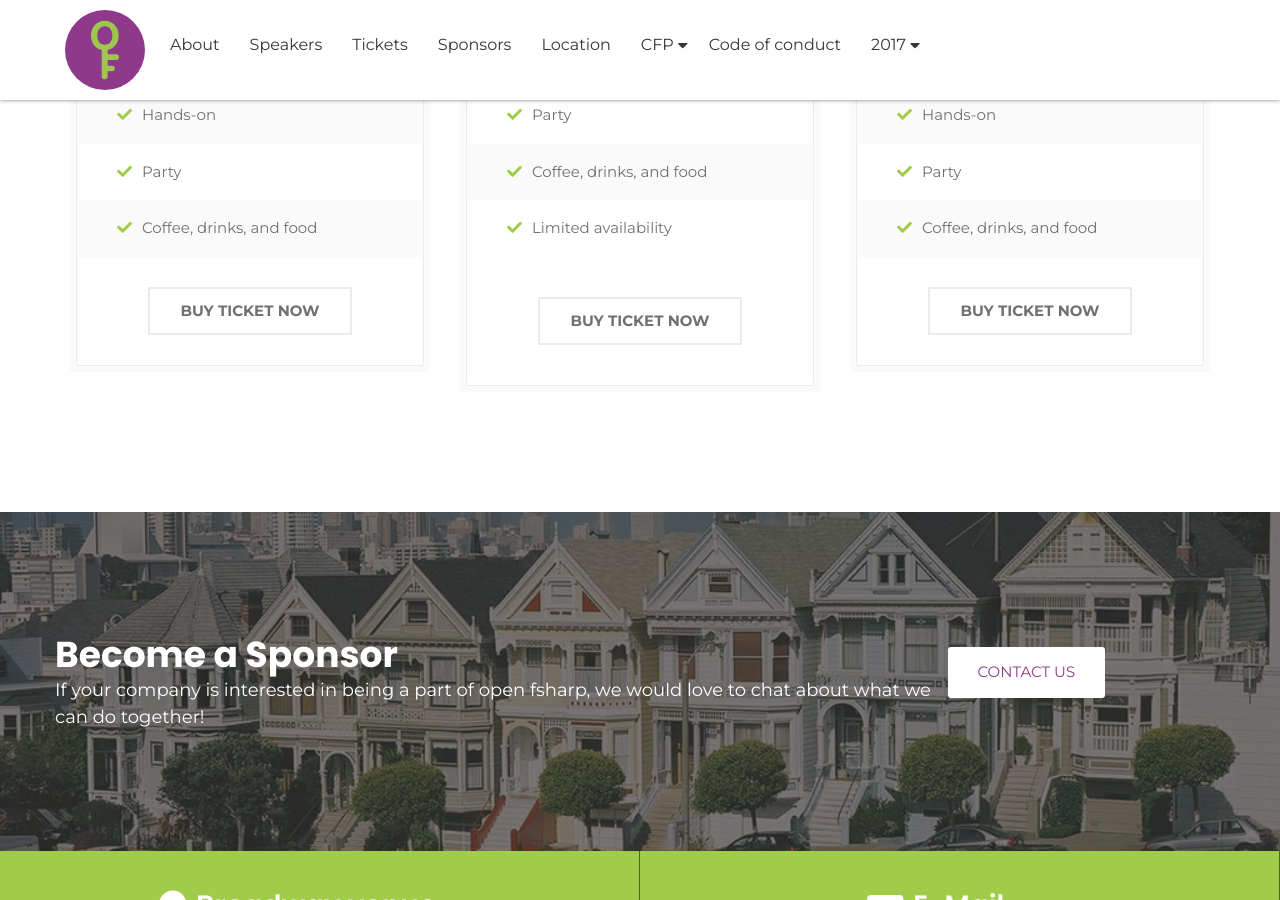
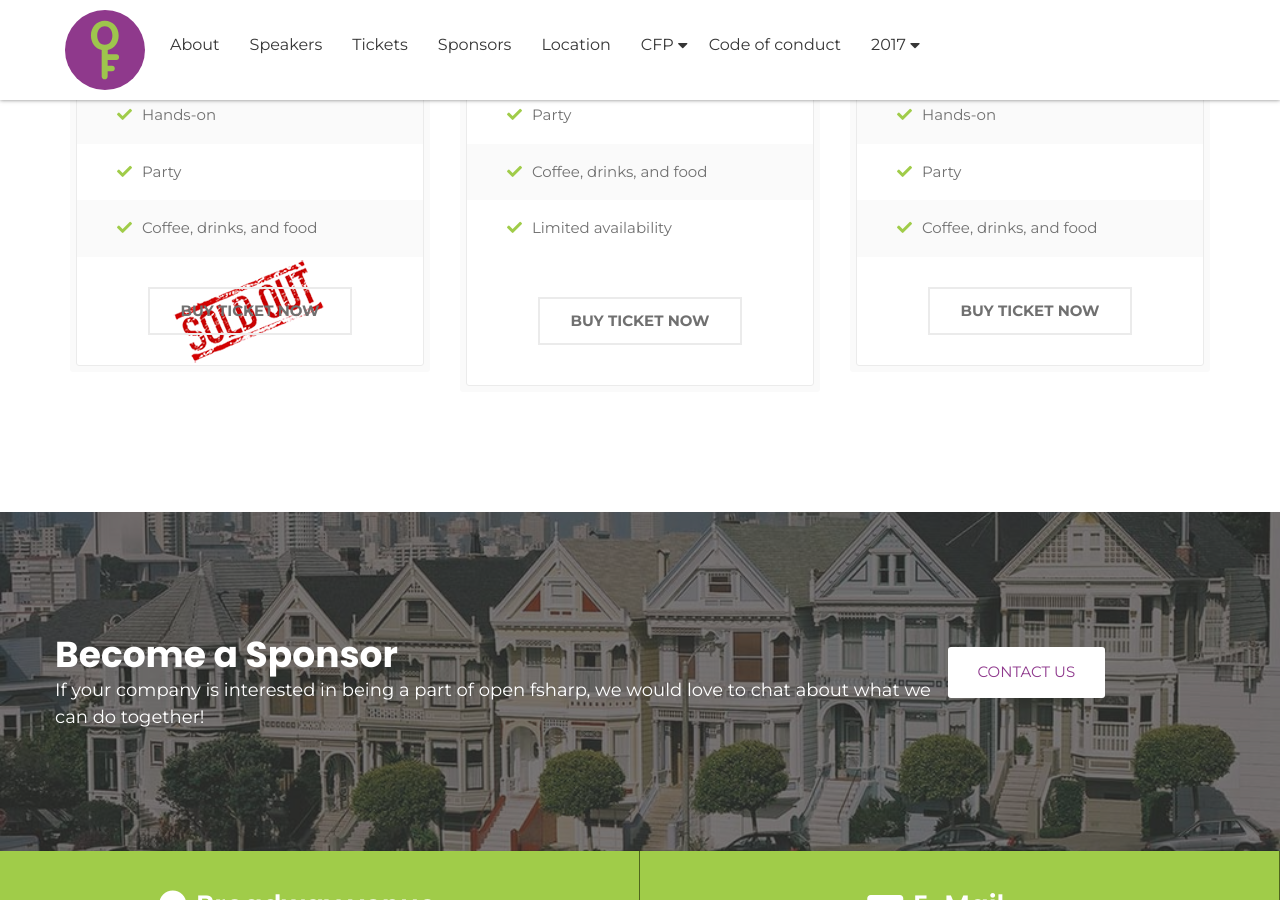
Before and after one commit to open-fsharp/open-fsharp.github.io, a Jekyll site: the page built from index.html, in a window 1280 px wide and 900 px high, scrolled down 2961 px. Built offline with Jekyll 4.4.1, drawn with Linux system fonts in a browser that asks for light colours; nearby versions of some CDN libraries; the list of posts is cut into pages by our own code; comment, search, counter and statistics services are not loaded.

Commit message:
make early bird sold out

```diff
--- a/index.html
+++ b/index.html
@@ -256,7 +256,7 @@ title: Home
 			</div>
 			<div class="pricing-table-wrapper3">
 				<div class="col-sm-6 col-md-4">
-					<div class="pricing-table-item3 sold-out">
+					<div class="pricing-table-item3">
 						<div class="pricing-table-item3-inner">
 							<div class="pricing-table-item3-inner-inner">
 								<div class="pricing-booking3">
@@ -272,7 +272,7 @@ title: Home
 									<li><span class="price-list-icon"><i class="fa fa-check"></i></span>Party</li>
 									<li><span class="price-list-icon"><i class="fa fa-check"></i></span>Coffee, drinks, and food</li>
 								</ul>
-								<div class="price-button price-button-active">
+								<div class="price-button price-button-active sold-out">
 									<a target="_blank" href="https://www.eventbrite.com/e/open-fsharp-2018-the-conference-to-connect-with-f-and-its-community-tickets-38246274637" class="custon-btn price-btn-active hvr-bounce-to-bottom">Buy Ticket Now</a>
 								</div>
 							</div><!-- /.pricing-table-item3-inner-inner -->
```
